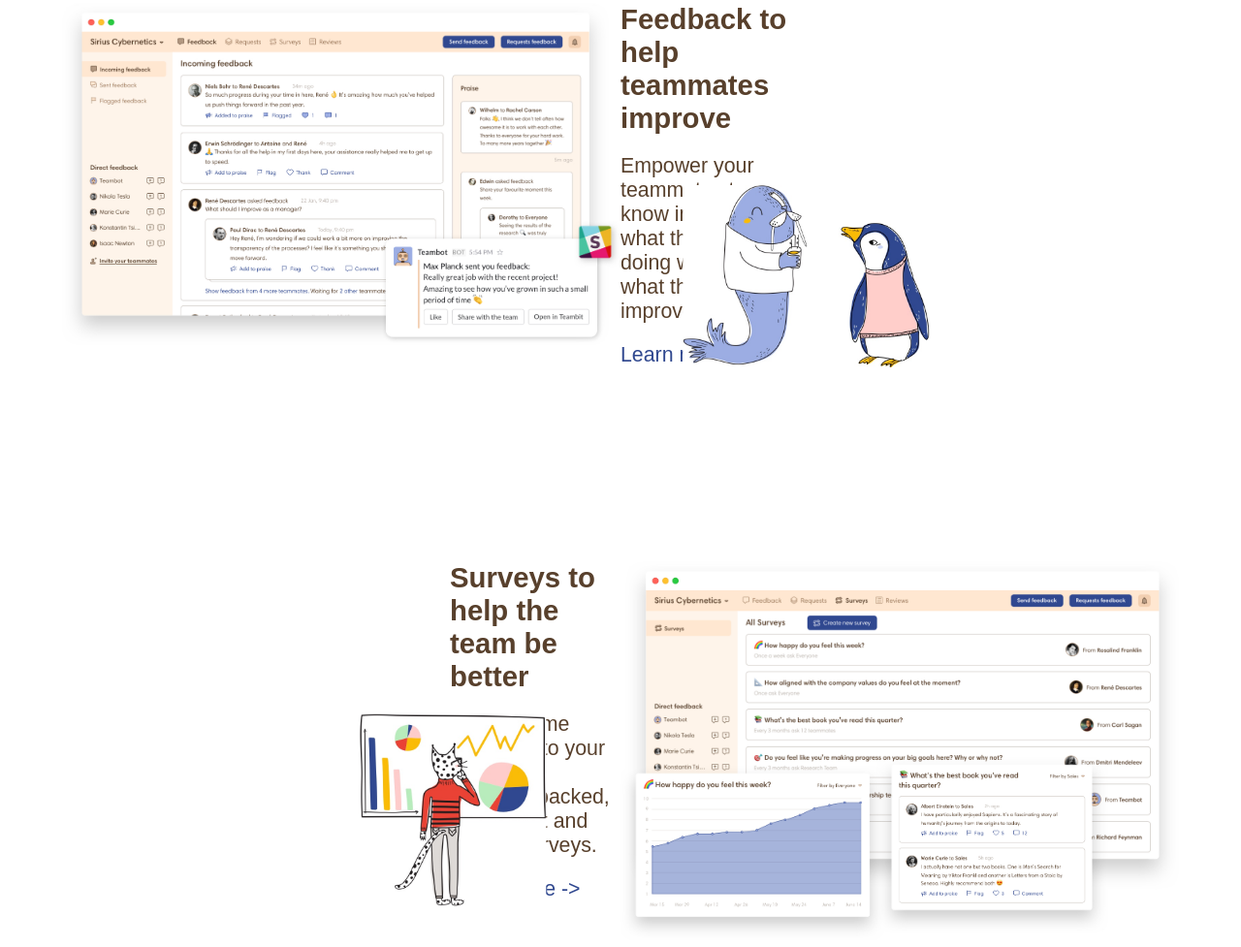
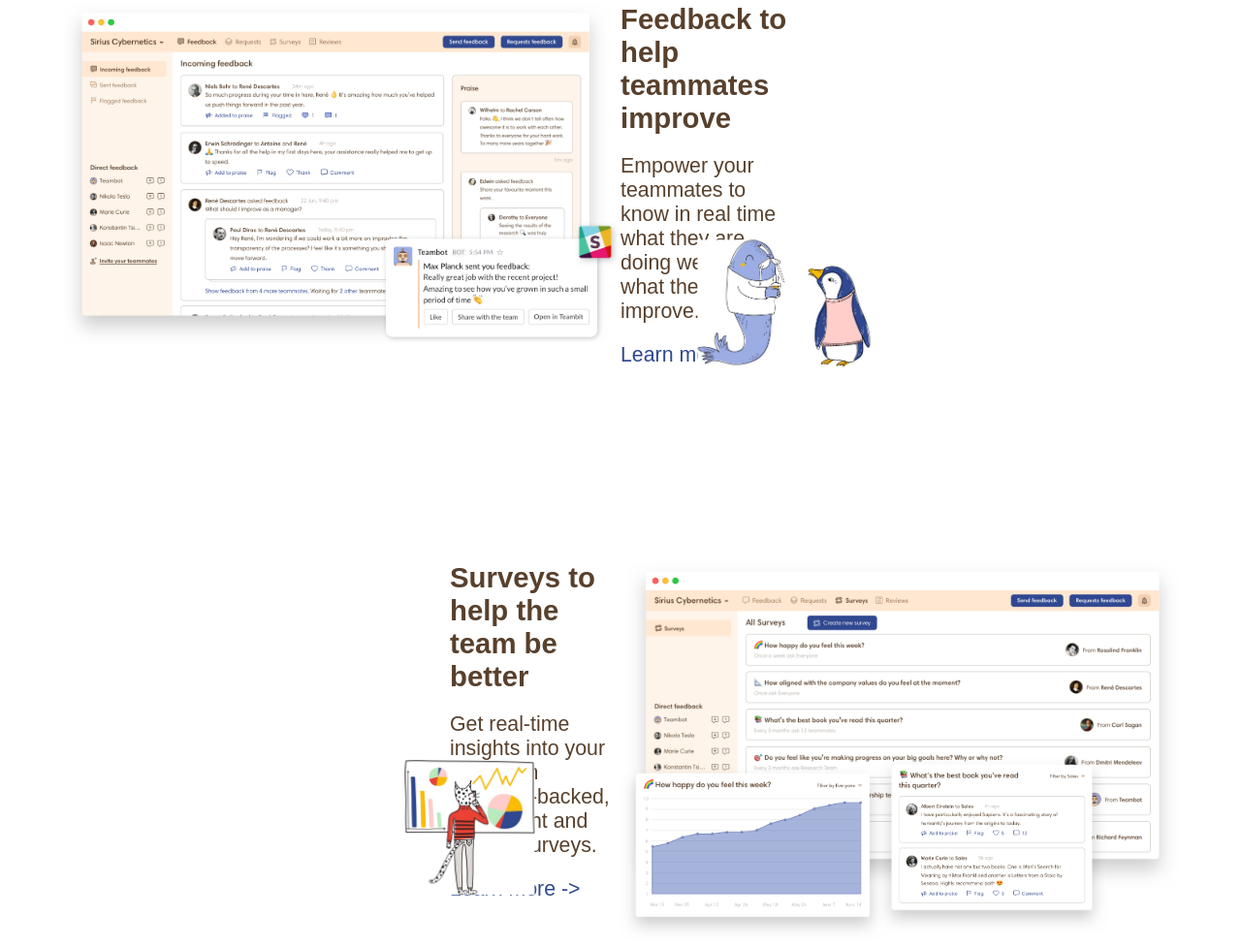
Before and after one commit to MirkoPieri/node-sass-teambit, a website: page public/index.html in a window 1280 px wide. Shown: the part 3020-3997 px from the top of the page at 97% size. Drawn offline with Linux system fonts and the light colour scheme; files whose address does not match are found by name.

Commit message:
sistemazione immagini

```diff
--- a/src/scss/sezioneImmagini.scss
+++ b/src/scss/sezioneImmagini.scss
@@ -38,8 +38,8 @@ section.sectionWhite {
     }
 
     img {
-      max-width: 50%;
-      max-height: 50%;
+      max-width: 35%;
+      max-height: 35%;
       position: absolute;
       left: 20%;
       top: 100%;
@@ -73,8 +73,8 @@ section.sectionWhite {
     }
 
     img {
-      max-width: 50%;
-      max-height: 50%;
+      max-width: 35%;
+      max-height: 35%;
       position: absolute;
       left: 80%;
       top: 80%;
```
Also changed, not shown: public/css/master.css.
